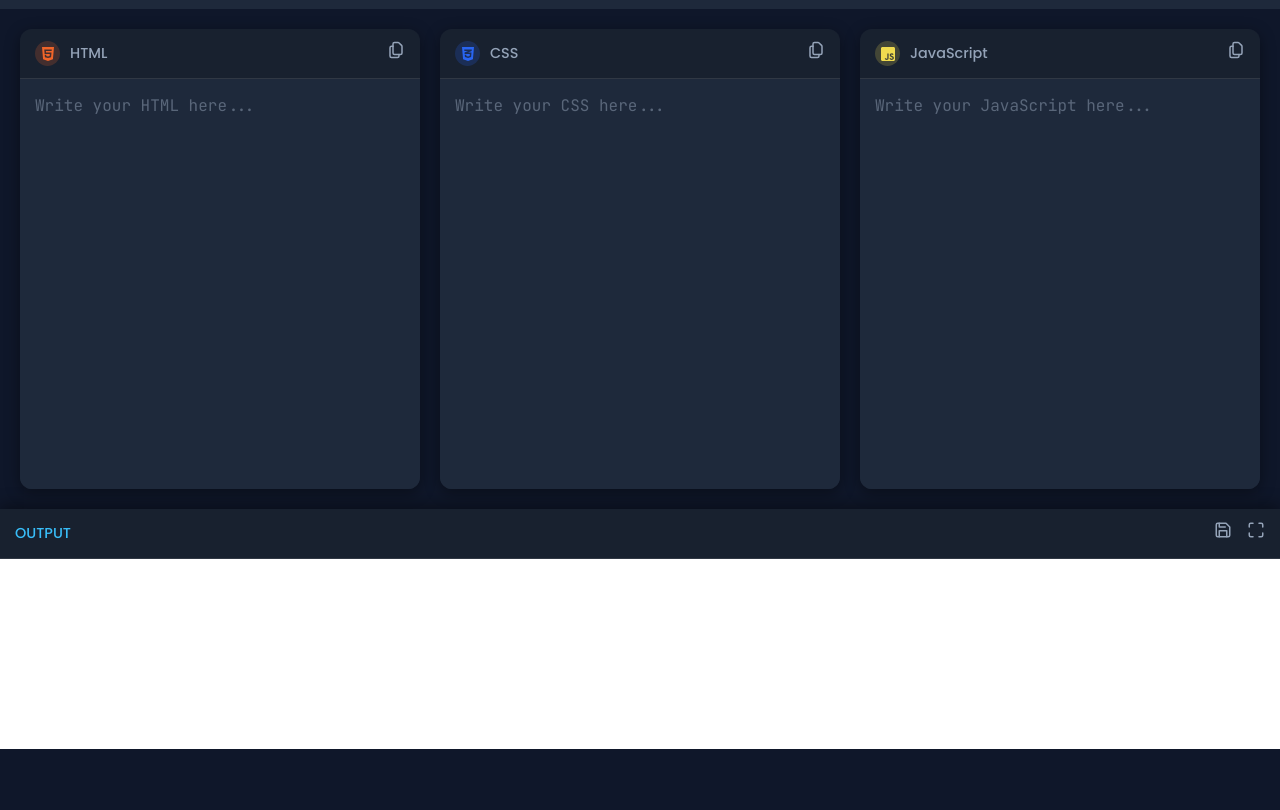
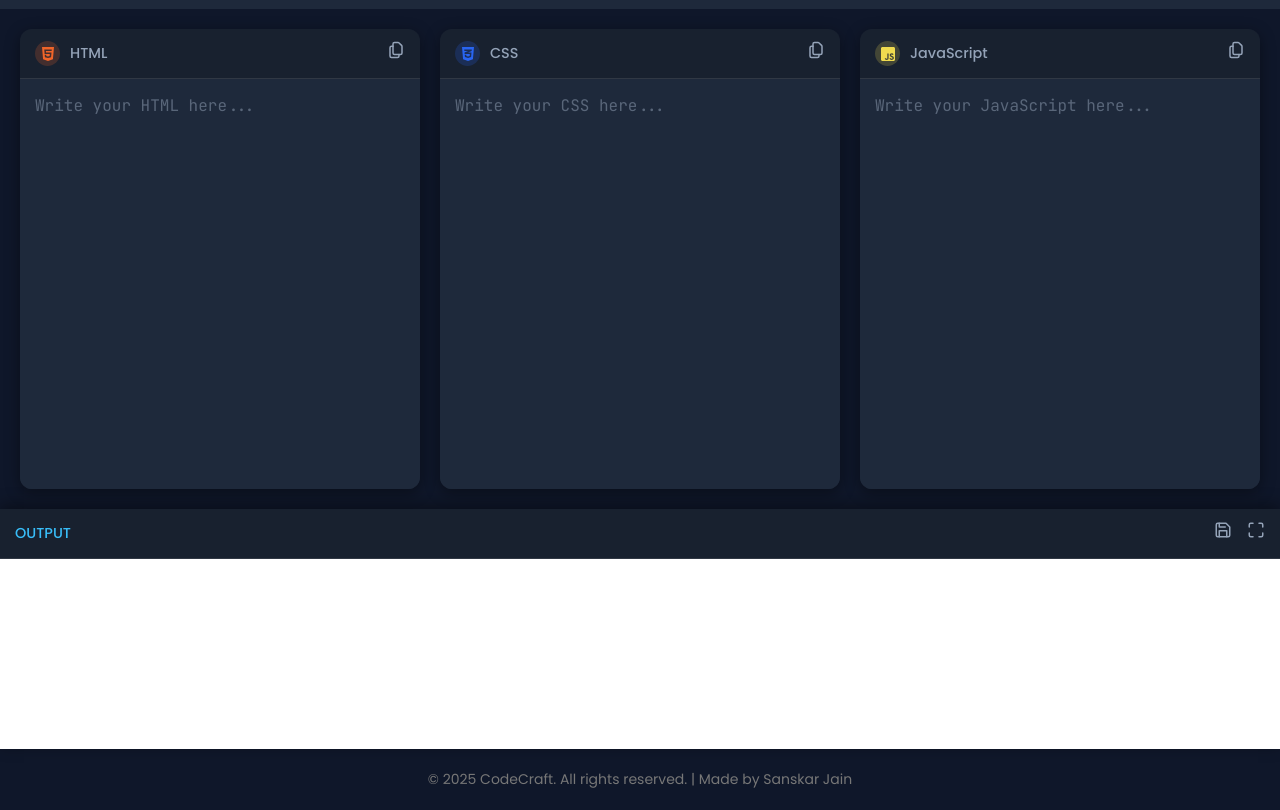
Before and after one commit to Sanskar-2104/Code-Editor, a plain HTML site: page index.html in a window 1280 px wide. Shown: the part 51-861 px from the top of the page. Before the commit the page ends 800 px from the top, so only its background shows below. Drawn offline with Linux system fonts and the light colour scheme.

Commit message:
Adding copyright

```diff
--- a/index.html
+++ b/index.html
@@ -108,6 +108,9 @@
             <iframe id="output"></iframe>
         </div>
     </div>
+    <footer style="text-align: center; padding: 20px 0; font-size: 14px; color: #777;">
+        &copy; 2025 CodeCraft. All rights reserved. | Made by Sanskar Jain
+    </footer>
     <script src="script.js"></script>
 </body>
 </html>
```
